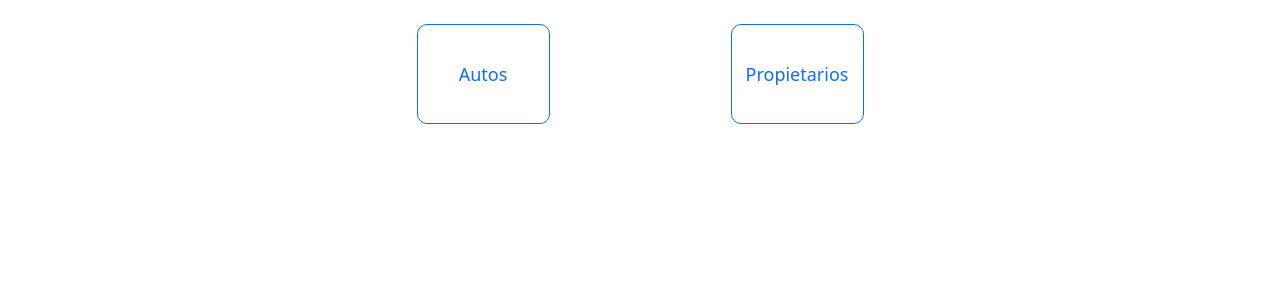
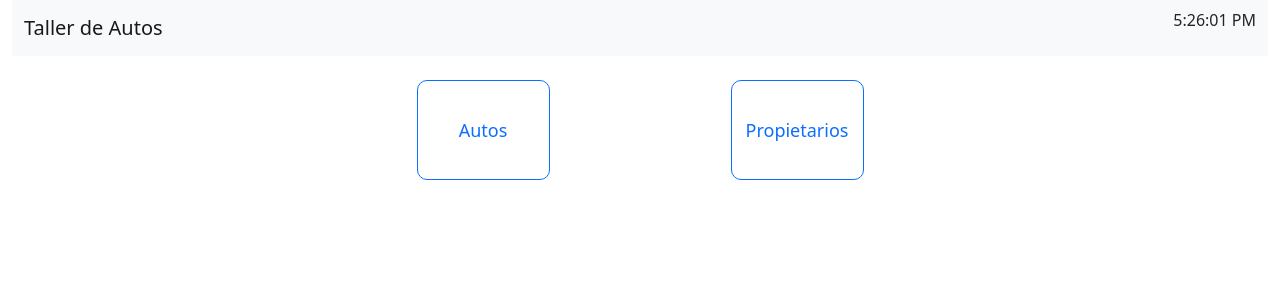
Before and after one commit to MatiasCarrion/taller_front, an Angular app: page / in a window 1280 px wide. Shown: the top 300 px of the page. Built offline with nearby package versions, Linux system fonts and the light colour scheme.

Commit message:
navbar in progress

```diff
--- a/src/app/app.component.html
+++ b/src/app/app.component.html
@@ -1,3 +1,4 @@
   <div class="container-fluid">
+    <app-navbar></app-navbar>
     <router-outlet></router-outlet>
   </div>
--- /dev/null
+++ b/src/app/components/footer/footer.component.html
@@ -0,0 +1 @@
+<p>footer works!</p>
--- /dev/null
+++ b/src/app/components/footer/footer.component.ts
@@ -0,0 +1,15 @@
+import { Component, OnInit } from '@angular/core';
+
+@Component({
+  selector: 'app-footer',
+  templateUrl: './footer.component.html',
+  styleUrls: ['./footer.component.css']
+})
+export class FooterComponent implements OnInit {
+
+  constructor() { }
+
+  ngOnInit(): void {
+  }
+
+}
--- /dev/null
+++ b/src/app/components/navbar/navbar.component.html
@@ -0,0 +1,6 @@
+<nav class="navbar bg-light">
+    <div class="container-fluid">
+      <a class="navbar-brand" href="#">Taller de Autos</a>
+    <p>{{hora.toLocaleTimeString()}}</p>
+    </div>
+  </nav>
--- /dev/null
+++ b/src/app/components/navbar/navbar.component.ts
@@ -0,0 +1,18 @@
+import { Component, OnInit } from '@angular/core';
+
+@Component({
+  selector: 'app-navbar',
+  templateUrl: './navbar.component.html',
+  styleUrls: ['./navbar.component.css']
+})
+export class NavbarComponent implements OnInit {
+
+  constructor() { }
+
+  hora: Date = new Date();
+
+  ngOnInit(): void {
+    setInterval(() => {this.hora = new Date()}, 1000)
+  }
+
+}
```
Also changed, not shown: src/app/app.module.ts (+8 -2 lines), src/app/components/footer/footer.component.css (added), src/app/components/navbar/navbar.component.css (added), 2 other files (tests, documents, lock files or other folders).
